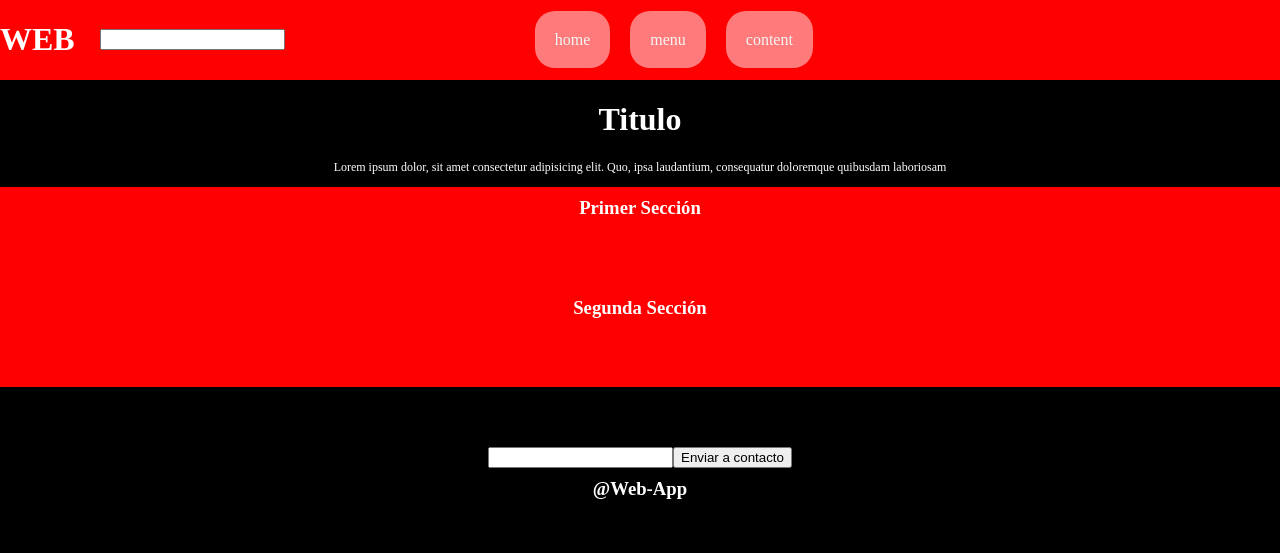
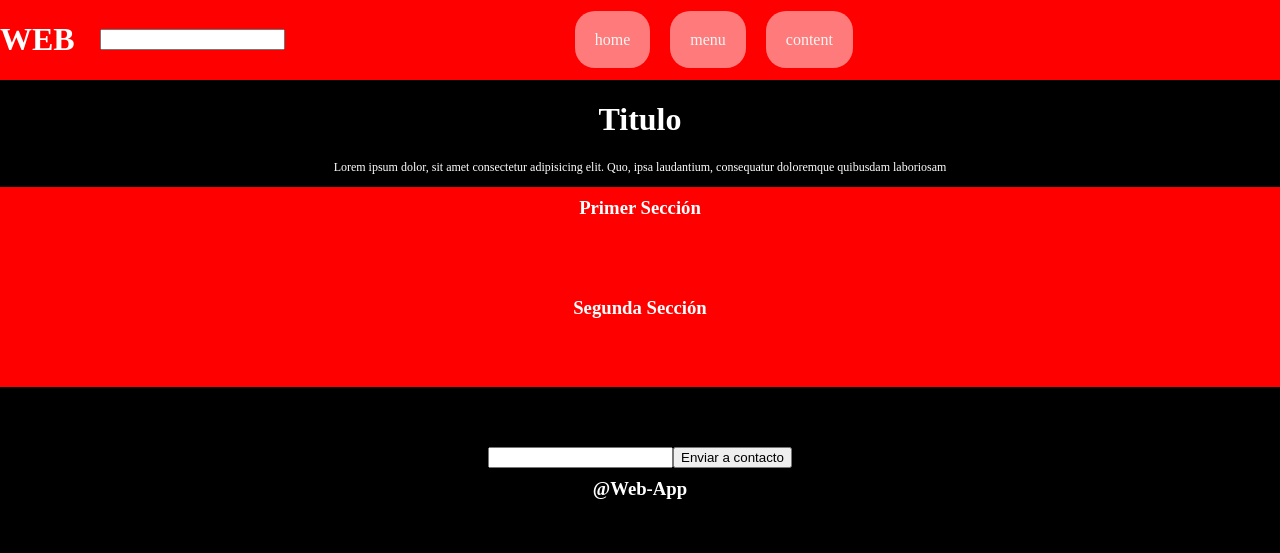
Before and after one commit to rmhermes/tp-en-clase, a plain HTML site: page galeria.html in a window 1280 px wide. Drawn offline with Linux system fonts and the light colour scheme.

Commit message:
"spring 1"

```diff
--- a/scss/estilosgaleria.scss
+++ b/scss/estilosgaleria.scss
@@ -36,7 +36,7 @@ nav a{
     background-color:rgba(255, 255, 255, 0.481);
 }
 .navbar{
-    margin-left: 200px;
+    margin-left: 30vh;
     display: flex;
     justify-content: center;
 }
```
Also changed, not shown: scss/estilosgaleria.css, 1 other file.
